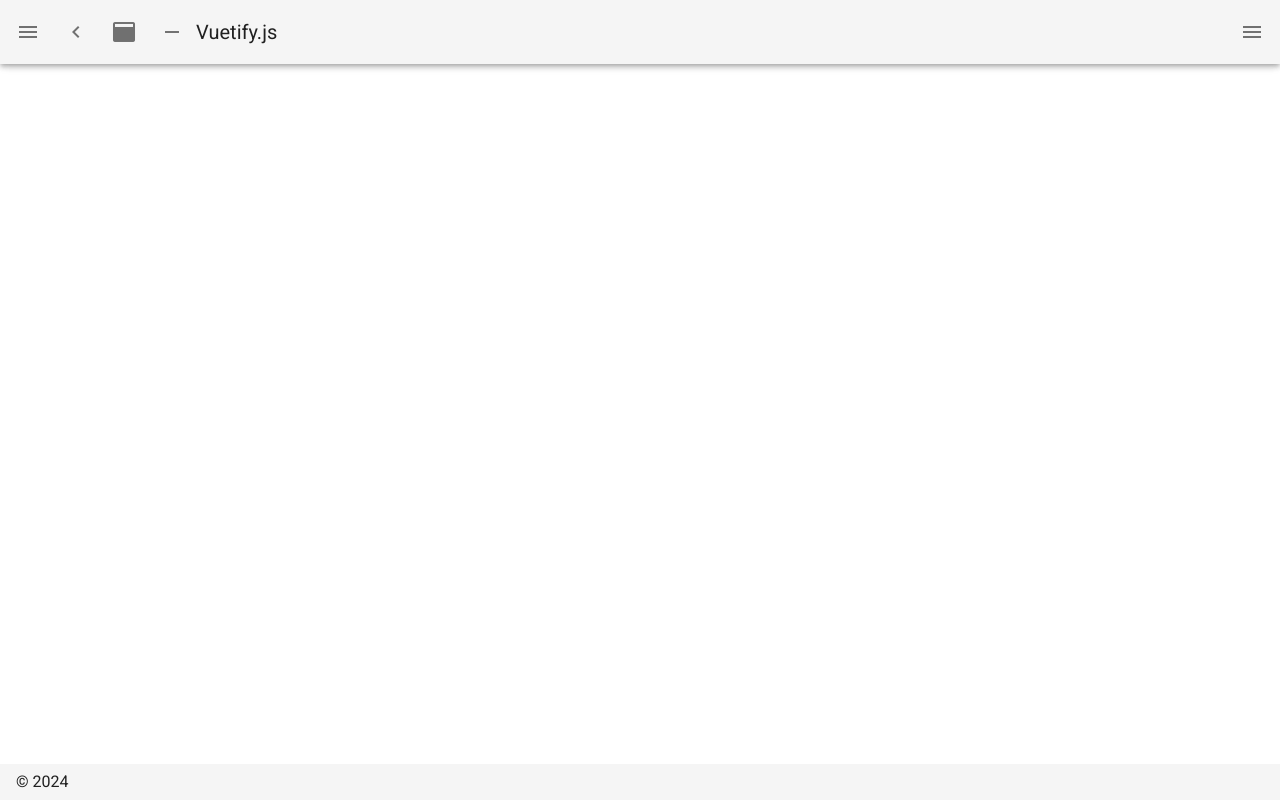
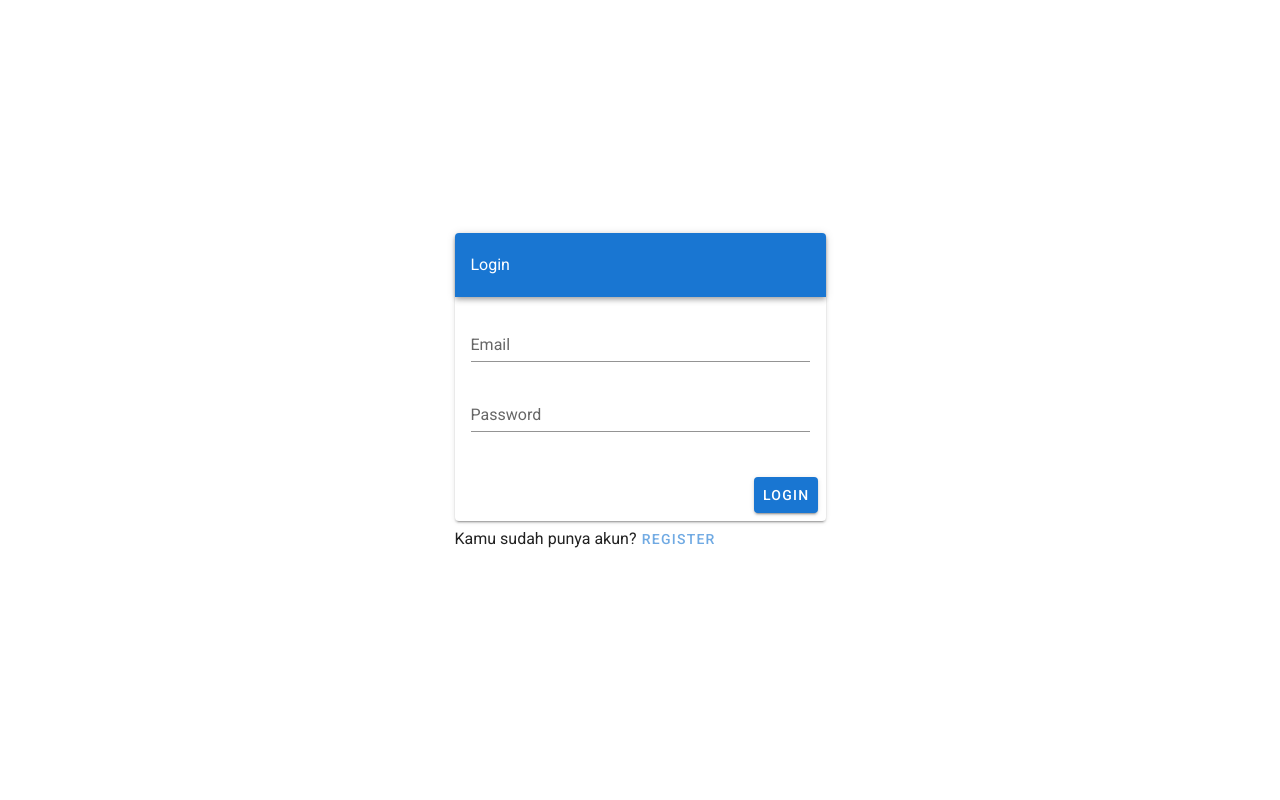
Before and after one commit to reganputra/gform-clone-frontend, a Nuxt app: page /login in a window 1280 px wide. Before the commit this address had no page. Built offline with nearby package versions, Linux system fonts and the light colour scheme.

Commit message:
add login page

```diff
--- /dev/null
+++ b/pages/login.vue
@@ -0,0 +1,85 @@
+<template>
+    <v-row>
+      <v-col cols="10" offset="1" md="4" offset-md="4">
+        <v-card>
+          <v-toolbar dark color="primary">Login</v-toolbar>
+
+          <v-card-text>
+            <v-form ref="form">
+
+              <v-text-field
+              label="Email"
+              :rules="rules.email"
+              v-model="form.email"
+              required
+              ></v-text-field>
+
+              <v-text-field
+              label="Password"
+              type="password"
+              :rules="rules.password"
+              v-model="form.password"
+              required
+              ></v-text-field>
+
+            </v-form>
+          </v-card-text>
+
+          <v-card-actions>
+            <v-spacer></v-spacer>
+            <v-btn :loading="isLoading" color="primary" @click="onSubmit">Login</v-btn>
+          </v-card-actions>
+        </v-card>
+
+        <div class="d-flex align-baseline">
+          <p>Kamu sudah punya akun?</p>
+          <v-btn
+          text
+          plain
+          to="/register"
+          :ripple="false"
+          color="primary"
+          class="pl-1"
+          >Register</v-btn>
+        </div>
+
+      </v-col>
+    </v-row>
+  </template>
+
+  <script>
+  export default {
+    layout: 'auth',
+    data() {
+        return {
+        isLoading: false,
+        form: {
+          email: '',
+          password: '',
+        },
+        rules: {
+          email: [
+            (v) => !! v || "Email is required",
+            (v) => /[a-z0-9]+@[a-z]+\.[a-z]{2,3}/.test(v) || "Email must be valid",
+            (v) => !this.emailExist || "Email exist"
+          ],
+          password: [
+            (v) => !!v || "Password is required",
+            (v) => v.length >= 6 || "Password must be at least 6 characters"
+          ]
+        }
+        }
+    },
+    methods : {
+      async onSubmit () {
+        try {
+        this.isLoading = true
+        await this.$store.dispatch('auth/login', this.form)
+
+        } catch (error) {
+            console.log(error)
+        }
+      }
+    }
+  }
+  </script>
```
